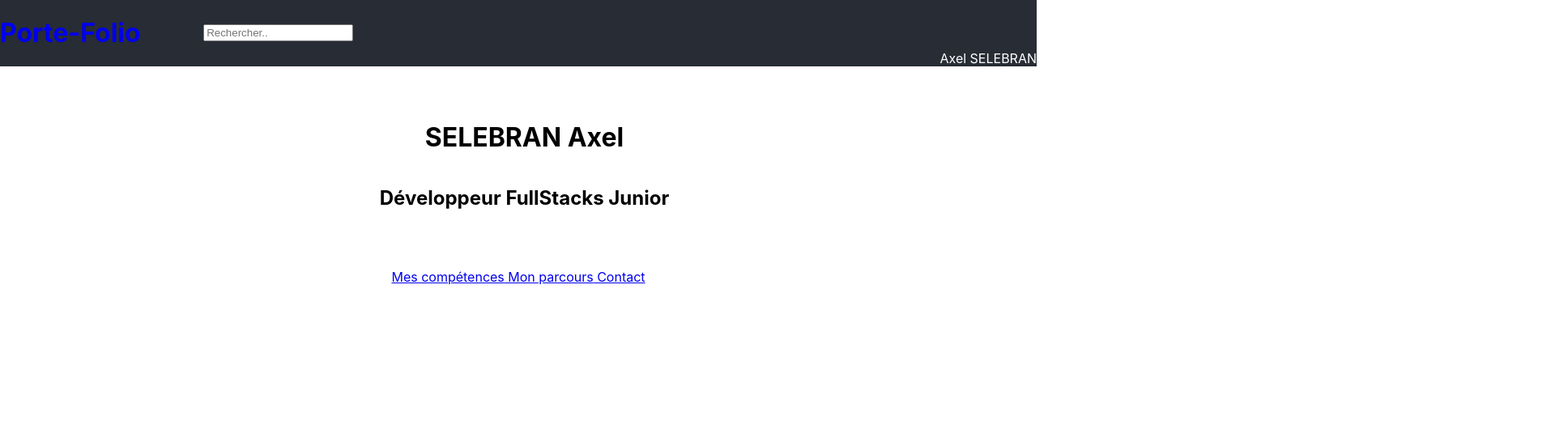
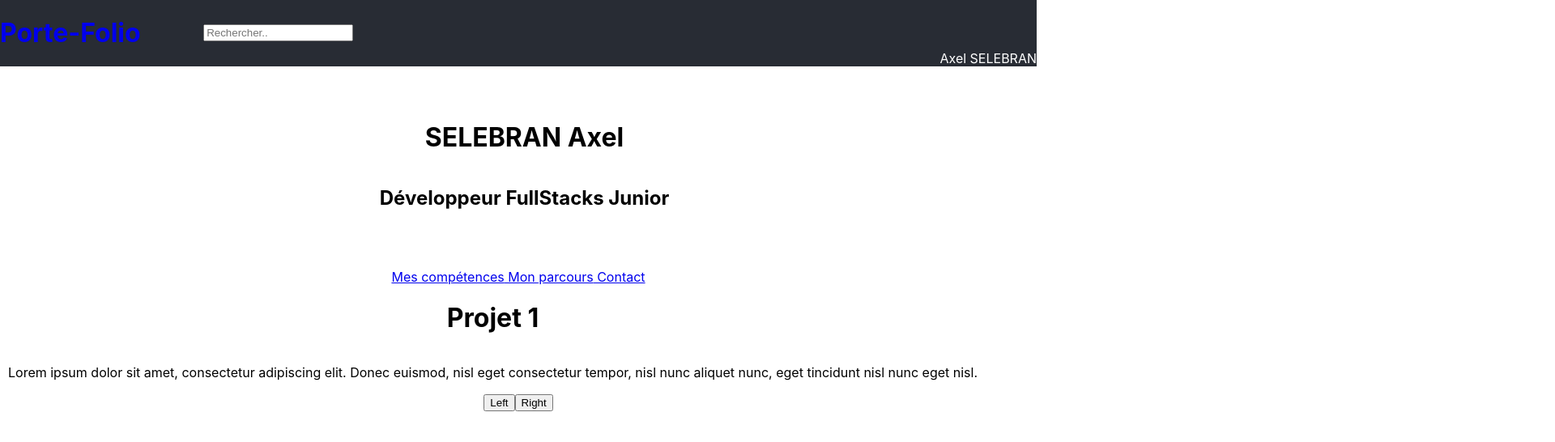
Before and after one commit to Warheart-1/portefolio, a React (Create React App) app: page / in a window 1280 px wide. Shown: the top 546 px of the page at 81% size, 1920 px wide, since content can reach past the window. Built offline with nearby package versions, Linux system fonts and the light colour scheme.

Commit message:
carrousel presque fini

```diff
--- a/package.json
+++ b/package.json
@@ -11,11 +11,14 @@
     "@types/node": "^16.11.26",
     "@types/react": "^17.0.43",
     "@types/react-dom": "^17.0.13",
+    "@types/styled-components": "^5.1.24",
     "react": "^17.0.2",
     "react-dom": "^17.0.2",
     "react-router-dom": "^5.3.0",
     "react-scripts": "5.0.0",
+    "react-slideshow-image": "^3.7.0",
     "sass": "^1.49.9",
+    "styled-components": "^5.3.5",
     "three": "^0.138.3",
     "typescript": "^4.6.2",
     "web-vitals": "^2.1.4"
--- a/src/composents/App.tsx
+++ b/src/composents/App.tsx
@@ -2,12 +2,20 @@ import { Link } from 'react-router-dom';
 import '../style/App.css';
 import Banner from "./Banner";
 import Intro from "./Intro";
+import ItemsSlider from './itemsSlider';
+import SliderOne from './slider/SliderOne';
+import SliderTwo from './slider/SliderTwo';
+
 
 function App(): JSX.Element {
   return (
     <div className="App">
       <Banner/>
         <Intro/>
+        <ItemsSlider>
+          <SliderOne/>
+          <SliderTwo/>
+        </ItemsSlider>
     </div>
   );
 }
--- a/src/composents/CVAudioVisuel.tsx
+++ b/src/composents/CVAudioVisuel.tsx
@@ -1,7 +1,9 @@
-import "../style/"
+import "../style/CVAudiolVisuel.css"
 
-function CVAudiolVisuel (){
+function CVAudiolVisuel(): JSX.Element{
+    return( <>
 
+    </>)
 }
 
 export default CVAudiolVisuel
--- /dev/null
+++ b/src/composents/itemsSlider.tsx
@@ -0,0 +1,71 @@
+import * as React from "react";
+import styled, { css } from "styled-components";
+import { useState } from "react";
+
+const SCarouselWrapper = styled.div`
+  display: flex;
+`;
+
+interface ISlider {
+    active?: boolean;
+}
+
+const SwitchSlider =  styled.div<ISlider>`
+    flex: 0 0 auto;
+    opacity: ${props => (props.active ? 1 : 0)};
+    transition: opacity 0.5s ease-in-out;
+    width: 100%;
+    `
+interface ISliderProps {
+    currentsSlider: number;
+}
+
+const SliderSlides = styled.div<ISliderProps>`
+    display: flex;
+    ${props => props.currentsSlider === 0 && css`
+        transform: translateX(-${props.currentsSlider * 100 }%);
+        `}
+        transition: 0.5s ease-in-out;
+        `
+
+interface IProps {
+  children: JSX.Element[];
+}
+
+const ItemsSlider = ({ children }: IProps) => {
+    const [currentSlide, setSlide] = useState(0);
+
+  const activeSlide = children.map((slide, index)=> (
+    <>
+    <SwitchSlider key={index} active={currentSlide === index}>
+      {slide}
+    </SwitchSlider>
+    </>
+  ));
+
+  return (
+    <div>
+      <SCarouselWrapper>
+        <SliderSlides currentsSlider={currentSlide}>
+        {activeSlide}
+        </SliderSlides>
+      </SCarouselWrapper>
+      <button
+        onClick={() => {
+          setSlide((currentSlide - 1 + activeSlide.length) % activeSlide.length);
+        }}
+      >
+        Left
+      </button>
+      <button
+        onClick={() => {
+          setSlide((currentSlide + 1) % activeSlide.length);
+        }}
+      >
+        Right
+      </button>
+    </div>
+  );
+};
+
+export default ItemsSlider;
--- /dev/null
+++ b/src/composents/slider/SliderOne.tsx
@@ -0,0 +1,34 @@
+import react from "react"
+import styled from "styled-components"
+
+const SliderContainer = styled.div`
+    display: flex;
+    align-items: center;
+    `
+
+const SliderTextWapper = styled.div`
+    display: flex;
+    flex-direction: column;
+    justify-content: center;
+    margin : 0px 10px;
+    `
+function SlideOne():JSX.Element{
+    return(
+        <SliderContainer>
+            <SliderTextWapper>
+                <h1>
+                    Projet 1
+                </h1>
+                <p>
+                    Lorem ipsum dolor sit amet, consectetur adipiscing elit.
+                    Donec euismod, nisl eget consectetur tempor, nisl nunc
+                    aliquet nunc, eget tincidunt nisl nunc eget nisl.
+                </p>
+            </SliderTextWapper>
+        </SliderContainer>
+    )
+}
+
+// TODO : faire un système pour rajouter des slides dans le composent app
+
+export default SlideOne
--- /dev/null
+++ b/src/composents/slider/SliderTwo.tsx
@@ -0,0 +1,34 @@
+import react from "react"
+import styled from "styled-components"
+
+const SliderContainer = styled.div`
+    display: flex;
+    align-items: center;
+    `
+
+const SliderTextWapper = styled.div`
+    display: flex;
+    flex-direction: column;
+    justify-content: center;
+    margin : 0px 10px;
+    `
+function SlideTwo():JSX.Element{
+    return(
+        <SliderContainer>
+            <SliderTextWapper>
+                <h1>
+                    Projet 2
+                </h1>
+                <p>
+                    Lorem ipsum dolor sit amet, consectetur adipiscing elit.
+                    Donec euismod, nisl eget consectetur tempor, nisl nunc
+                    aliquet nunc, eget tincidunt nisl nunc eget nisl.
+                </p>
+            </SliderTextWapper>
+        </SliderContainer>
+    )
+}
+
+// TODO : faire un système pour rajouter des slides dans le composent app
+
+export default SlideTwo
--- a/tsconfig.json
+++ b/tsconfig.json
@@ -22,5 +22,11 @@
   },
   "include": [
     "src"
+  ],
+  "typeRoots": [
+    "./types",
+    "./node_modules/@types"
   ]
+
+
 }
```
Also changed, not shown: 1 other file (tests, documents, lock files or other folders).
